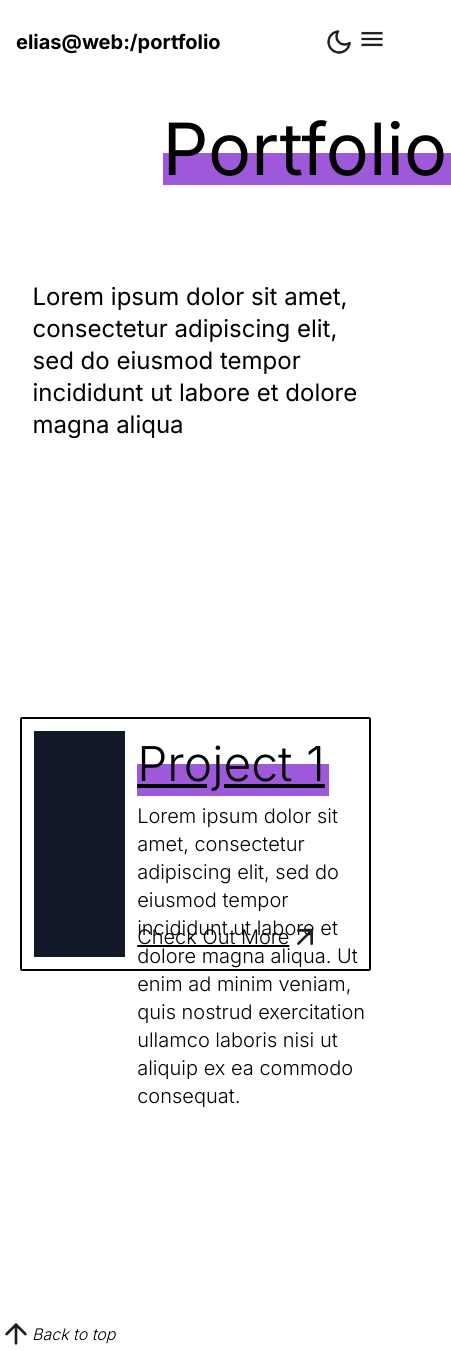
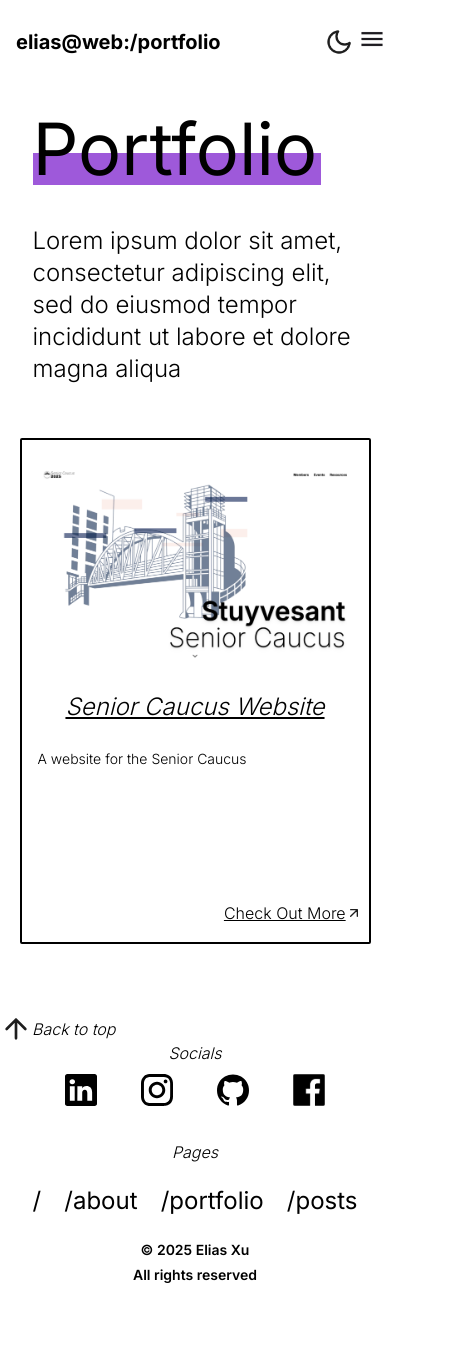
Before and after one commit to Elias2660/elias2660.github.io, a Next.js app: page /portfolio in a window 390 px wide. Shown: the top 1351 px of the page, 451 px wide, since content can reach past the window. After the commit the page ends 1312 px from the top, so only its background shows below. Built offline with nearby package versions, Linux system fonts and the light colour scheme.

Commit message:
add posts and update portolio and about pages, and switch some tags around

```diff
--- a/src/app/about/page.tsx
+++ b/src/app/about/page.tsx
@@ -20,7 +20,7 @@ export default function About() {
             </div>
             <p className="text-lg sm:text-base lg:text-xl ml-10 font-light col-start-1 col-end-11 row-start-3 sm:row-start-4 lg:row-start-4 row-end-12 sm:col-end-6">Lorem ipsum dolor sit amet, consectetur adipiscing elit, sed do eiusmod tempor incididunt ut labore et dolore magna aliqua. Ut enim ad minim veniam, quis nostrud exercitation ullamco laboris nisi ut aliquip ex ea commodo consequat. Duis aute irure dolor in reprehenderit in voluptate velit esse cillum dolore eu fugiat nulla pariatur.</p>
             {/* future image here */}
-            <Image src={Sunset} alt="sunset in nyc" className="invisible sm:visible dark:brightness-90 dark:contrast-100 brightness-125 contrast-75 col-start-4 col-end-11 sm:col-start-6 md:col-start-7  md:col-end-11 lg:col-start-7 sm:col-end-12 row-start-3 text-sm sm:text-base row-span-full -z-20" />
+            <Image src={Sunset} alt="sunset in nyc" className="blur-md sm:blur-none dark:brightness-90 dark:contrast-100 brightness-125 contrast-75 col-start-4 col-end-11 sm:col-start-6 md:col-start-7  md:col-end-11 lg:col-start-7 sm:col-end-12 row-start-3 text-sm sm:text-base row-span-full -z-20" />
             <div className="col-start-2 col-span-6 row-start-11 sm:row-start-10 row-span-full relative inline-block">
                 <p className="text-lg">
                     Socials
@@ -28,10 +28,10 @@ export default function About() {
                 <span className="gap-x-0 mt-3 absolute opacity-75 inset-0 bottom-1 -z-10 bg-red-700 h-3 w-[4rem]" />
             </div>
             <div className="row-start-12 sm:row-start-11 col-start-2 col-end-11 sm:col-end-6 lg:col-end-4 flex justify-between align-middle">
-                <a href="https://www.linkedin.com/in/elias-xu-300388282/" className="z-10 hover:-translate-y-2 hover:scale-105"><Image src={Linkedin} alt="Linkedin" className={`w-8 h-8 dark:invert`} /></a>
-                <a href="https://www.instagram.com/piquantreward/" className="z-10 hover:-translate-y-2 hover:scale-105"><Image src={Insta} alt="Instagram" className={`w-8 h-8 dark:invert`} /></a>
-                <a href="https://github.com/Elias2660" className="z-10 hover:-translate-y-2 hover:scale-105"><Image src={Github} alt="Github" className={`w-8 h-8 dark:invert`} /></a>
-                <a href="https://www.facebook.com/profile.php?id=100060917898759" className="z-10 hover:-translate-y-2 hover:scale-105"><Image src={Facebook} alt="Facebook" className={`w-8 h-8 dark:invert`} /></a>
+                <a target="_blank" href="https://www.linkedin.com/in/elias-xu-300388282/" className="z-10 hover:-translate-y-2 hover:scale-105"><Image src={Linkedin} alt="Linkedin" className={`w-8 h-8 dark:invert`} /></a>
+                <a target="_blank" href="https://www.instagram.com/piquantreward/" className="z-10 hover:-translate-y-2 hover:scale-105"><Image src={Insta} alt="Instagram" className={`w-8 h-8 dark:invert`} /></a>
+                <a target="_blank" href="https://github.com/Elias2660" className="z-10 hover:-translate-y-2 hover:scale-105"><Image src={Github} alt="Github" className={`w-8 h-8 dark:invert`} /></a>
+                <a target="_blank" href="https://www.facebook.com/profile.php?id=100060917898759" className="z-10 hover:-translate-y-2 hover:scale-105"><Image src={Facebook} alt="Facebook" className={`w-8 h-8 dark:invert`} /></a>
             </div>
         </div>
         <div className="h-[100vh] w-full grid grid-cols-12 grid-rows-12" >
--- a/src/app/portfolio/page.tsx
+++ b/src/app/portfolio/page.tsx
@@ -1,44 +1,31 @@
 
-import Image from "next/image";
-import UpRightArrow from "public/UpRightArrow.svg";
+import ProjectItem from "@/components/ProjectItem";
+import SeniorCaucusWebsite from "public/portfolio/Senior_Caucus_Website.png";
 
 
 export default function Portfolio() {
     return (<>
         <div className="w-full h-[40vh] grid grid-cols-12 grid-rows-12 ">
-            <div className="relative inline-block z-10 col-start-6 col-span-2 row-start-2 align-middle text-center">
+            <div className="relative inline-block z-10 col-start-2 md:col-start-6 col-span-2 row-start-2 align-middle text-center">
                 <h1 className="text-7xl">Portfolio</h1>
                 <span className="gap-x-0 mt-10 absolute opacity-75 inset-0 bottom-1 -z-10 bg-purple-700 h-8 w-[18rem]" />
             </div>
-            <div className="col-start-2 col-span-10 row-start-8 row-span-full">
-                <p className="text-2xl">
+            <div className="col-start-2 col-span-10 row-start-6 row-span-full">
+                <p className="text-2xl font-light">
                     Lorem ipsum dolor sit amet, consectetur adipiscing elit, sed do eiusmod tempor incididunt ut labore et dolore magna aliqua
                 </p>
             </div>
         </div>
         {/* container for the  */}
-        <div className="w-full h-[100vh] flex justify-center items-center">
-            <div className="w-[90vw] h-[30vh] m-4 border-2 border-black rounded-sm grid grid-cols-12 grid-rows-12">
-                <div className="bg-gray-900 m-3 col-start-1 row-start-1 row-span-full col-span-4" />
-                <div className="col-start-5 col-span-full row-start-2 relative inline-block" >
-                    <p className="underline text-5xl font-light">
-                        Project 1
-                    </p>
-                    <span className="gap-x-0 mt-6 absolute opacity-75 inset-0 bottom-1 -z-10 bg-purple-700 h-8 w-[12rem]" />
-                </div>
-                <div className="col-start-5 col-span-full row-start-5 row-span-8">
-                    <p className="text-xl font-light">
-                        Lorem ipsum dolor sit amet, consectetur adipiscing elit, sed do eiusmod tempor incididunt ut labore et dolore magna aliqua. Ut enim ad minim veniam, quis nostrud exercitation ullamco laboris nisi ut aliquip ex ea commodo consequat.
-                    </p>
-                </div>
-                <div className="group col-start-5 col-span-full row-start-11 row-span-1 flex flex-row align-middle items-center">
-                    <p className="group-hover:font-bold underline font-light text-xl">Check Out More</p>
-                    <Image src={UpRightArrow} alt="arrow" className=" w-8 h-8 group-hover:-translate-y-1" />
-                </div>
-            </div>
+        <div className="w-full flex justify-center items-center">
+            <ProjectItem
+                title="Senior Caucus Website"
+                description="A website for the Senior Caucus"
+                image={SeniorCaucusWebsite}
+                link="https://github.com/Senior-Caucus/Senior-Caucus-Website"
+            />
         </div>
         <div>
-
         </div>
     </>)
 }
--- a/src/app/posts/page.tsx
+++ b/src/app/posts/page.tsx
@@ -1,10 +1,16 @@
 
 export default function Posts() {
     return (<>
-        <div>
-            {/* https://github.com/markdown-it/markdown-it */}
-            <h1 className="text-4xl">Posts</h1>
-            <p className="text-2xl">This is the Posts page</p>
+        <div className="w-full h-[40vh] grid grid-cols-12 grid-rows-12 ">
+            <div className="relative inline-block z-10 col-start-2 md:col-start-6 col-span-2 row-start-2 align-middle text-center">
+                <h1 className="text-7xl">Posts</h1>
+                <span className="gap-x-0 mt-10 absolute opacity-75 inset-0 bottom-1 -z-10 bg-purple-700 h-8 w-[14rem]" />
+            </div>
+            <div className="col-start-2 col-span-10 row-start-6 row-span-full">
+                <p className="text-2xl font-light">
+                    Lorem ipsum dolor sit amet, consectetur adipiscing elit, sed do eiusmod tempor incididunt ut labore et dolore magna aliqua
+                </p>
+            </div>
         </div>
     </>)
 }
--- /dev/null
+++ b/src/components/ProjectItem.tsx
@@ -0,0 +1,34 @@
+import UpRightArrow from "public/UpRightArrow.svg";
+import Image, { StaticImageData } from "next/image";
+
+interface ProjectItemProps {
+    title: string;
+    description: string;
+    image: StaticImageData;
+    link: string;
+}
+
+export default function ProjectItem(props: ProjectItemProps) {
+    return (<div className="w-[90vw] h-[60vh] md:h-[30vh] m-4 border-2 border-black dark:border-white rounded-sm grid grid-cols-12 grid-rows-12">
+        <div className=" col-start-1 row-start-1 md:col-start-1 md:row-start-1 relative row-span-6 md:row-span-full col-span-full md:col-span-4 flex justify-center items-center">
+            <Image src={props.image} alt={props.title} layout="fill" className="p-4 object-contain" />
+        </div>
+        <div className="col-start-1 col-span-full row-start-7 md:col-start-5 md:row-start-2 flex justify-center md:justify-normal" >
+            <p className="underline text-2xl md:text-4xl lg:text-5xl font-light italic">
+                {props.title}
+            </p>
+        </div>
+        <div className="p-4 md:p-0 col-start-1 md:col-start-5 col-span-full row-start-8 md:row-start-5 row-span-8">
+            <p className="text-sm md:text-base lg:text-xl font-light">
+                {props.description}
+            </p>
+        </div>
+
+        <div className="group col-start-8 md:col-start-5 col-span-full md:col-span-full row-start-12 md:row-start-11 row-span-3">
+            <a target="_blank" className="flex flex-row align-middle items-center" href={props.link}>
+                <p className="group-hover:font-bold underline font-light text-base md:text-base lg:text-xl">Check Out More</p>
+                <Image src={UpRightArrow} alt="arrow" className="dark:invert w-4 h-4 sm:w-6 sm:h-6 lg:w-8 lg:h-8 group-hover:-translate-y-1" />
+            </a>
+        </div>
+    </div>);
+}
--- a/src/components/footer.tsx
+++ b/src/components/footer.tsx
@@ -25,10 +25,10 @@ export default function Footer() {
                 </p>
             </div>
             <div className="col-start-3 col-end-11 sm:col-start-4 sm:col-end-10 md:col-start-6 md:col-end-8 row-start-3 row-span-2 flex justify-between align-middle">
-                <a href="https://www.linkedin.com/in/elias-xu-300388282/" className="z-10 hover:-translate-y-2 hover:scale-105"><Image src={Linkedin} alt="Linkedin" className={`w-8 h-8 dark:invert`} /></a>
-                <a href="https://www.instagram.com/piquantreward/" className="z-10 hover:-translate-y-2 hover:scale-105"><Image src={Insta} alt="Instagram" className={`w-8 h-8 dark:invert`} /></a>
-                <a href="https://github.com/Elias2660" className="z-10 hover:-translate-y-2 hover:scale-105"><Image src={Github} alt="Github" className={`w-8 h-8 dark:invert`} /></a>
-                <a href="https://www.facebook.com/profile.php?id=100060917898759" className="z-10 hover:-translate-y-2 hover:scale-105"><Image src={Facebook} alt="Facebook" className={`w-8 h-8 dark:invert`} /></a>
+                <a target="_blank" href="https://www.linkedin.com/in/elias-xu-300388282/" className="z-10 hover:-translate-y-2 hover:scale-105"><Image src={Linkedin} alt="Linkedin" className={`w-8 h-8 dark:invert`} /></a>
+                <a target="_blank" href="https://www.instagram.com/piquantreward/" className="z-10 hover:-translate-y-2 hover:scale-105"><Image src={Insta} alt="Instagram" className={`w-8 h-8 dark:invert`} /></a>
+                <a target="_blank" href="https://github.com/Elias2660" className="z-10 hover:-translate-y-2 hover:scale-105"><Image src={Github} alt="Github" className={`w-8 h-8 dark:invert`} /></a>
+                <a target="_blank" href="https://www.facebook.com/profile.php?id=100060917898759" className="z-10 hover:-translate-y-2 hover:scale-105"><Image src={Facebook} alt="Facebook" className={`w-8 h-8 dark:invert`} /></a>
             </div>
             <div className="col-start-1 col-span-full row-start-6 row-span-1 text-center">
                 <p className="italic font-light">Pages</p>
```
Also changed, not shown: public/docs/test.md (added, +3 -0 lines), public/portfolio/Senior_Caucus_Website.png (added).
